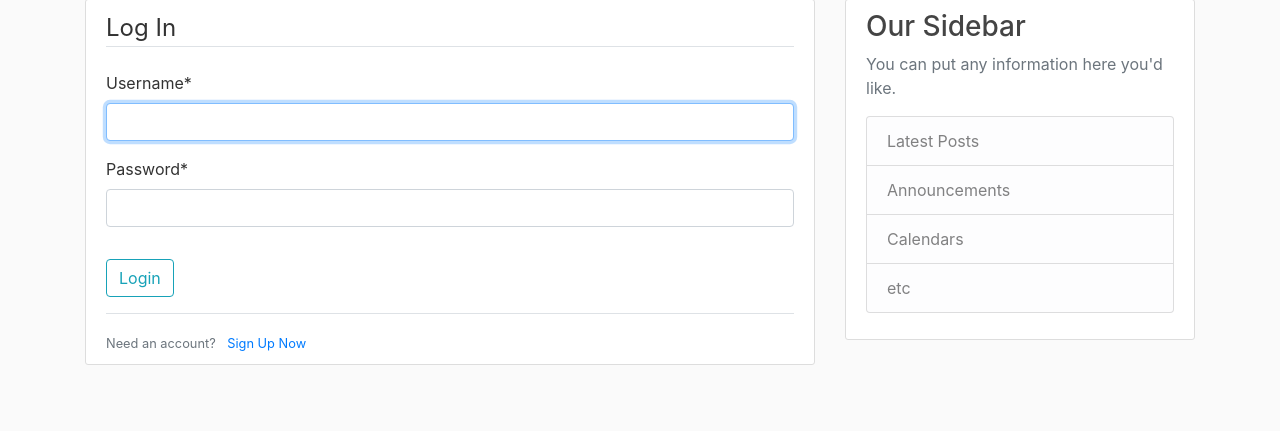
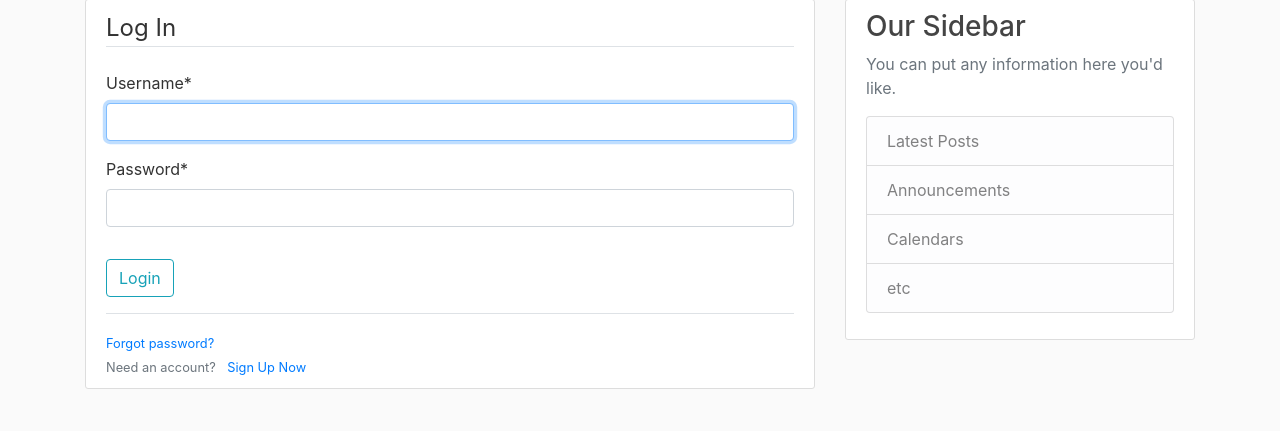
Before and after one commit to Geet-Joshi/blogapp, a Django app: page /login/ in a window 1280 px wide. Shown: the part 81-512 px from the top of the page. Run offline with Django 3.2, Linux system fonts and the light colour scheme; some libraries are stand-ins or nearby versions.

Commit message:
Added Forgot password link

```diff
--- a/users/templates/users/login.html
+++ b/users/templates/users/login.html
@@ -18,6 +18,7 @@
 
         <div class="border-top pt-3">
             <small class="text-muted">
+                <a href="{% url 'password_reset' %}">Forgot password?</a><br>
                 Need an account? <a class="ml-2" href="{% url 'register' %}">Sign Up Now</a>
             </small>
         </div>
```
